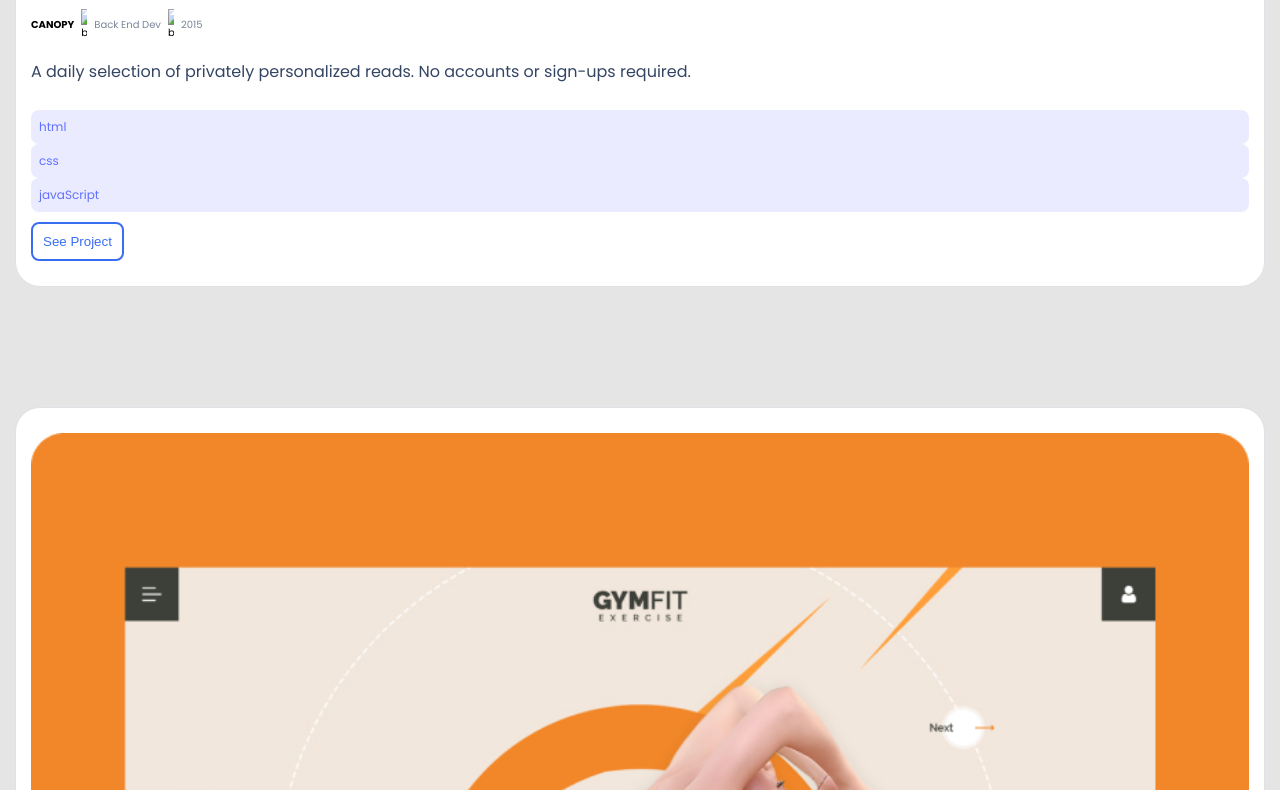
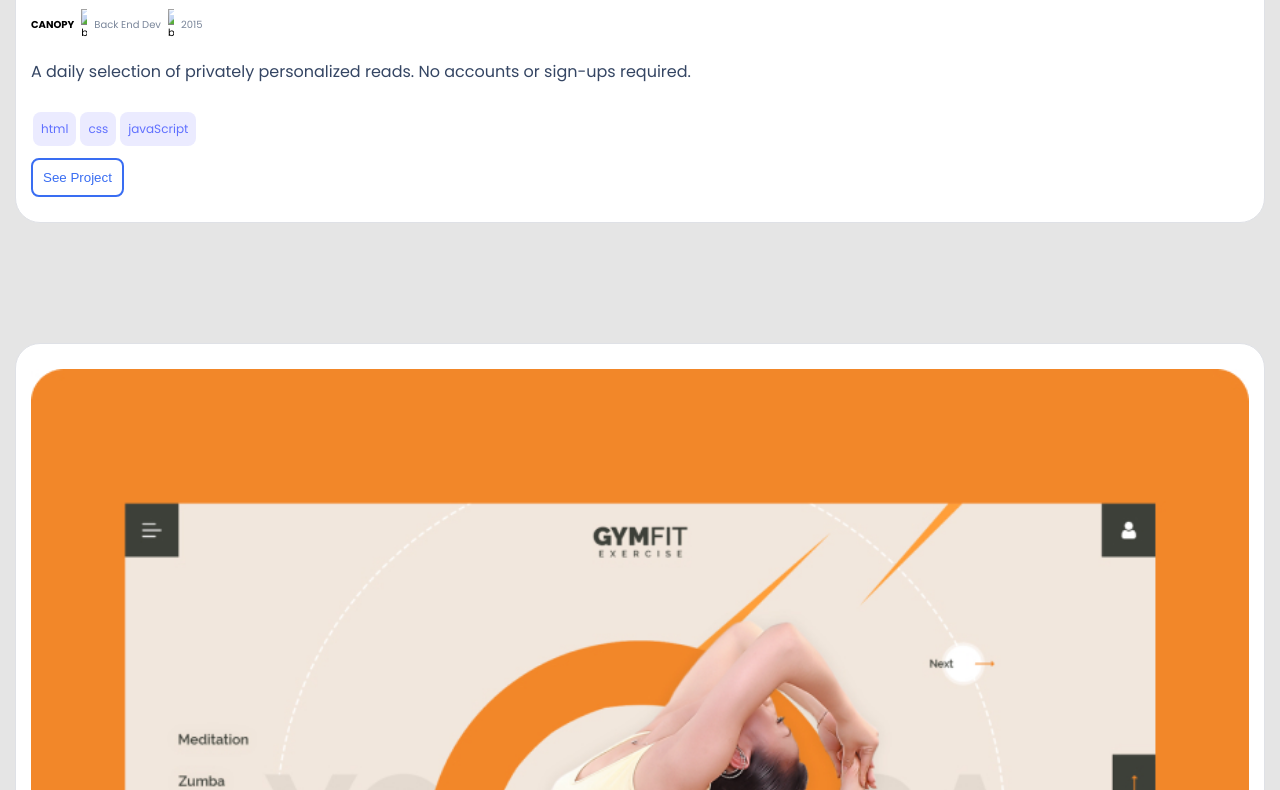
Before and after one commit to mpa-mxiang/personal_profolio, a website: page index.html in a window 1280 px wide. Shown: the part 1810-2600 px from the top of the page. Drawn offline with Linux system fonts and the light colour scheme.

Commit message:
float value added to css style

```diff
--- a/style.css
+++ b/style.css
@@ -160,7 +160,9 @@ a {
   color: #6070ff;
   border-radius: 8px;
   font-size: 1.2rem;
-  float: flex;
+  float: left;
+  text-align: center;
+  margin: 0.2rem;
 }
 
 .card button {
```
